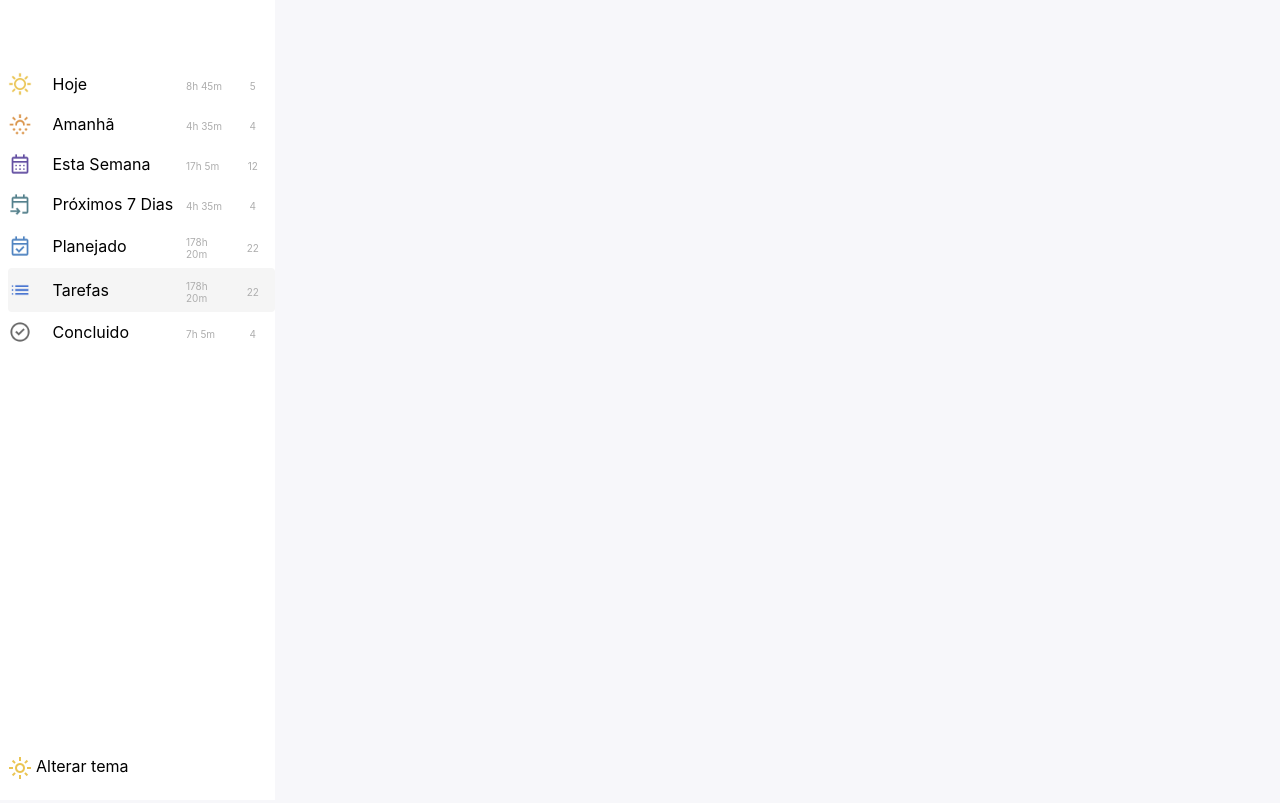
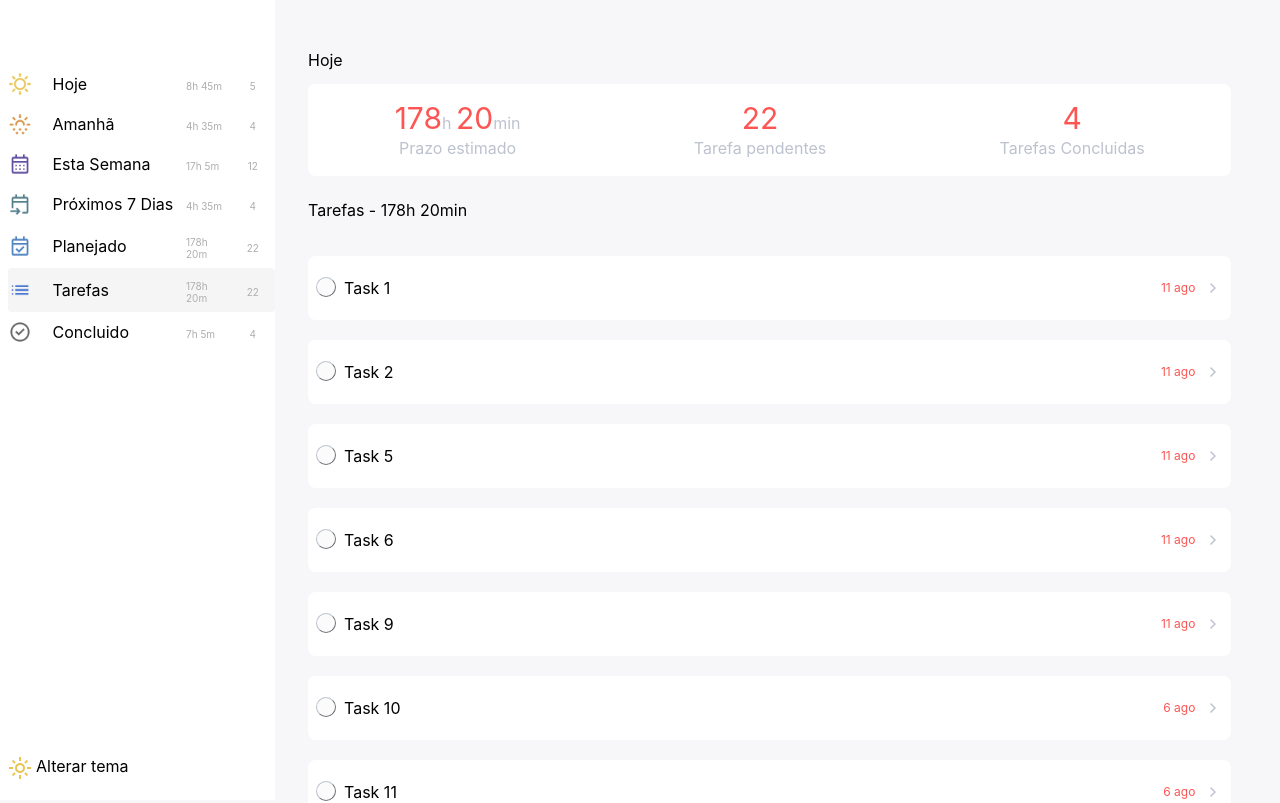
Before and after one commit to GabrielFelipeS/front-todo-challenger, an Angular app: page /tasks in a window 1280 px wide. Shown: the top 803 px of the page. Built offline with nearby package versions, Linux system fonts and the light colour scheme.

Commit message:
feat: add main component in pages

```diff
--- a/src/app/pages/all-tasks/all-tasks.component.html
+++ b/src/app/pages/all-tasks/all-tasks.component.html
@@ -1 +1,2 @@
 <app-aside />
+<app-main title="Hoje" [predicate]="taskFilters.ALL_TASKS_FILTER"/>
--- a/src/app/pages/all-tasks/all-tasks.component.ts
+++ b/src/app/pages/all-tasks/all-tasks.component.ts
@@ -1,15 +1,18 @@
 import { Component } from '@angular/core';
 import {AsideComponent} from "../../components/aside/aside.component";
+import * as TaskFilters from "../../utils/task-filters";
+import {MainComponent} from "../../components/main/main.component";
 
 @Component({
   selector: 'app-all-tasks',
   standalone: true,
   imports: [
-    AsideComponent
+    AsideComponent,
+    MainComponent
   ],
   templateUrl: './all-tasks.component.html',
   styleUrl: './all-tasks.component.scss'
 })
 export class AllTasksComponent {
-
+  taskFilters = TaskFilters;
 }
--- a/src/app/pages/concluded/concluded.component.html
+++ b/src/app/pages/concluded/concluded.component.html
@@ -1 +1,2 @@
 <app-aside />
+<app-main title="Hoje" [predicate]="taskFilters.COMPLETED_TASKS_FILTER"/>
--- a/src/app/pages/concluded/concluded.component.ts
+++ b/src/app/pages/concluded/concluded.component.ts
@@ -1,15 +1,18 @@
 import { Component } from '@angular/core';
 import {AsideComponent} from "../../components/aside/aside.component";
+import * as TaskFilters from "../../utils/task-filters";
+import {MainComponent} from "../../components/main/main.component";
 
 @Component({
   selector: 'app-concluded',
   standalone: true,
   imports: [
-    AsideComponent
+    AsideComponent,
+    MainComponent
   ],
   templateUrl: './concluded.component.html',
   styleUrl: './concluded.component.scss'
 })
 export class ConcludedComponent {
-
+  taskFilters = TaskFilters;
 }
--- a/src/app/pages/planned/planned.component.html
+++ b/src/app/pages/planned/planned.component.html
@@ -1 +1,2 @@
 <app-aside>
+<app-main title="Hoje" [predicate]="taskFilters.ALL_TASKS_FILTER"/>
--- a/src/app/pages/planned/planned.component.ts
+++ b/src/app/pages/planned/planned.component.ts
@@ -1,15 +1,18 @@
 import { Component } from '@angular/core';
 import {AsideComponent} from "../../components/aside/aside.component";
+import * as TaskFilters from "../../utils/task-filters";
+import {MainComponent} from "../../components/main/main.component";
 
 @Component({
   selector: 'app-planned',
   standalone: true,
   imports: [
-    AsideComponent
+    AsideComponent,
+    MainComponent
   ],
   templateUrl: './planned.component.html',
   styleUrl: './planned.component.scss'
 })
 export class PlannedComponent {
-
+  taskFilters = TaskFilters;
 }
--- a/src/app/pages/seven-days/seven-days.component.html
+++ b/src/app/pages/seven-days/seven-days.component.html
@@ -1 +1,2 @@
 <app-aside />
+<app-main title="Hoje" [predicate]="taskFilters.NEXT_SEVEN_DAYS_TASKS_FILTER"/>
--- a/src/app/pages/seven-days/seven-days.component.ts
+++ b/src/app/pages/seven-days/seven-days.component.ts
@@ -1,15 +1,18 @@
 import { Component } from '@angular/core';
 import {AsideComponent} from "../../components/aside/aside.component";
+import * as TaskFilters from "../../utils/task-filters";
+import {MainComponent} from "../../components/main/main.component";
 
 @Component({
   selector: 'app-seven-days',
   standalone: true,
   imports: [
-    AsideComponent
+    AsideComponent,
+    MainComponent
   ],
   templateUrl: './seven-days.component.html',
   styleUrl: './seven-days.component.scss'
 })
 export class SevenDaysComponent {
-
+  taskFilters = TaskFilters;
 }
--- a/src/app/pages/this-week/this-week.component.html
+++ b/src/app/pages/this-week/this-week.component.html
@@ -1 +1,2 @@
 <app-aside />
+<app-main title="Hoje" [predicate]="taskFilters.THIS_WEEK_TASKS_FILTER"/>
--- a/src/app/pages/this-week/this-week.component.ts
+++ b/src/app/pages/this-week/this-week.component.ts
@@ -1,15 +1,18 @@
 import { Component } from '@angular/core';
 import {AsideComponent} from "../../components/aside/aside.component";
+import * as TaskFilters from "../../utils/task-filters";
+import {MainComponent} from "../../components/main/main.component";
 
 @Component({
   selector: 'app-this-week',
   standalone: true,
   imports: [
-    AsideComponent
+    AsideComponent,
+    MainComponent
   ],
   templateUrl: './this-week.component.html',
   styleUrl: './this-week.component.scss'
 })
 export class ThisWeekComponent {
-
+  taskFilters = TaskFilters;
 }
--- a/src/app/pages/tomorrow/tomorrow.component.html
+++ b/src/app/pages/tomorrow/tomorrow.component.html
@@ -1 +1,2 @@
 <app-aside />
+<app-main title="Hoje" [predicate]="taskFilters.TOMORROW_TASKS_FILTER"/>
--- a/src/app/pages/tomorrow/tomorrow.component.ts
+++ b/src/app/pages/tomorrow/tomorrow.component.ts
@@ -1,15 +1,18 @@
 import { Component } from '@angular/core';
 import {AsideComponent} from "../../components/aside/aside.component";
+import {MainComponent} from "../../components/main/main.component";
+import * as TaskFilters from "../../utils/task-filters";
 
 @Component({
   selector: 'app-tomorrow',
   standalone: true,
   imports: [
-    AsideComponent
+    AsideComponent,
+    MainComponent
   ],
   templateUrl: './tomorrow.component.html',
   styleUrl: './tomorrow.component.scss'
 })
 export class TomorrowComponent {
-
+  taskFilters = TaskFilters;
 }
```
